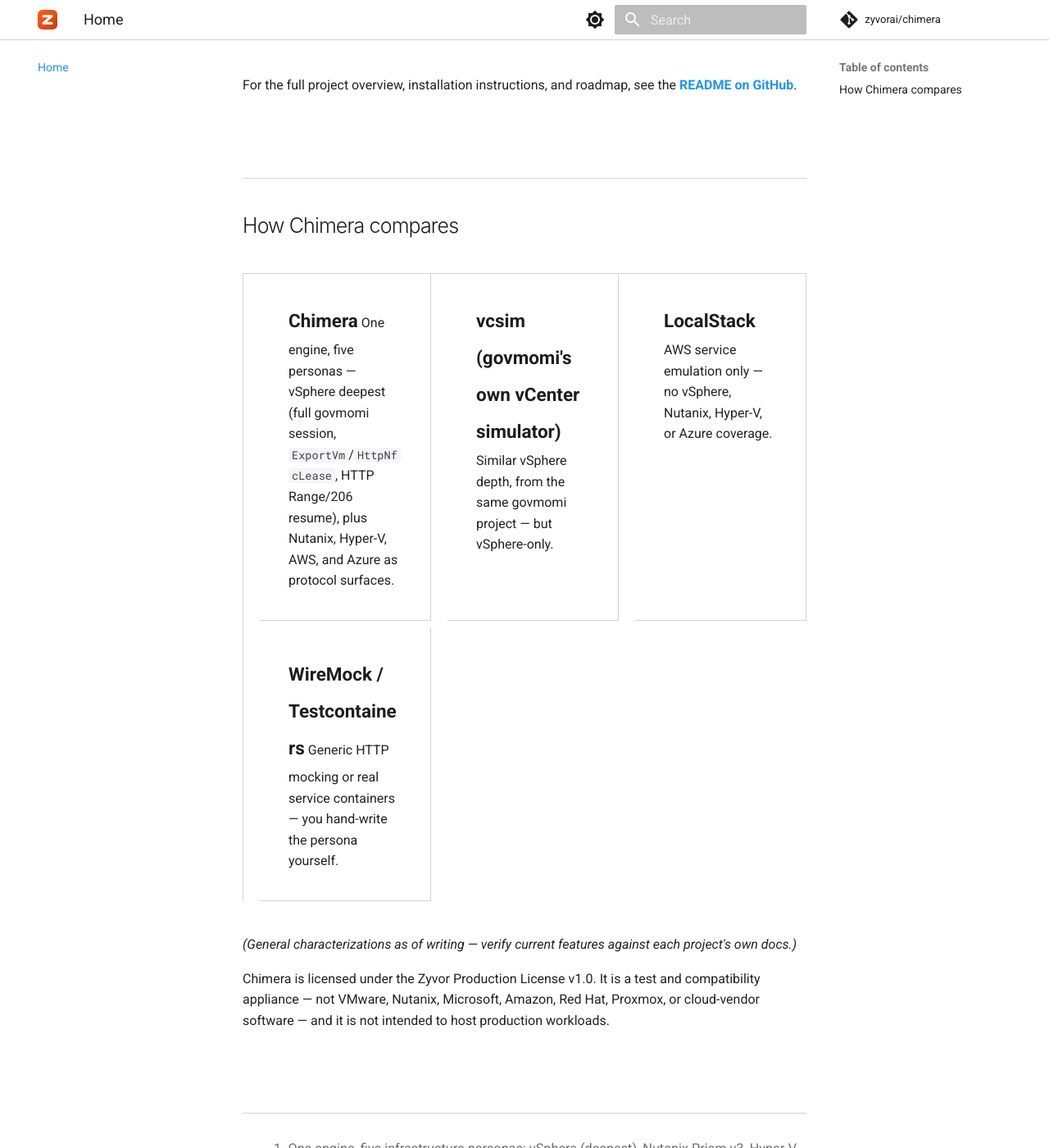
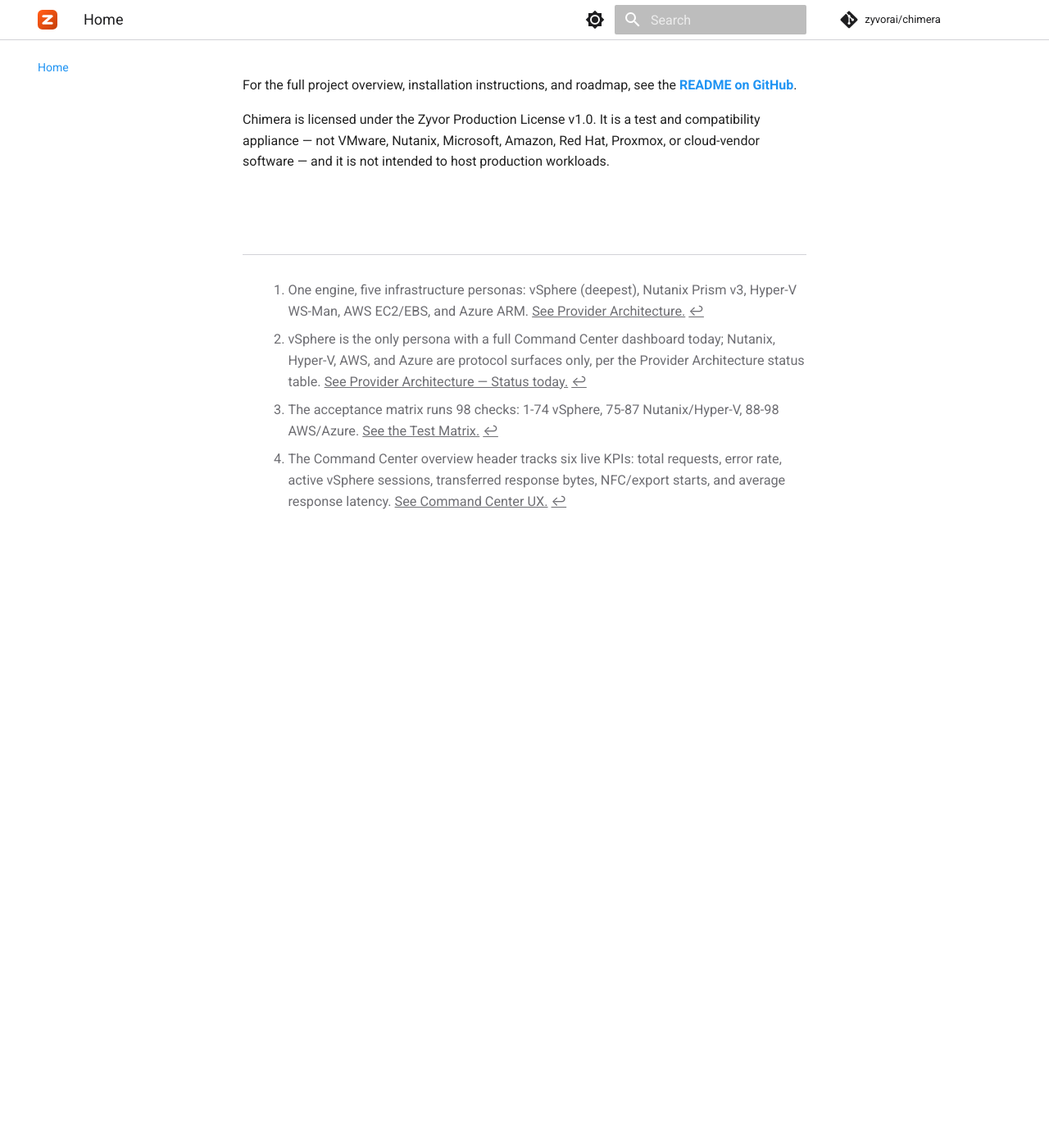
Before and after one commit to zyvorai/chimera, an MkDocs documentation site: the page built from docs/index.md, in a window 1280 px wide and 1400 px high, scrolled down 2222 px. Shown: the whole window at 82% size. Built offline with MkDocs 1.6.1 and Material for MkDocs 9.7.7, drawn with Linux system fonts in a browser that asks for light colours; comment, search, counter and statistics services are not loaded; after the commit the page ends 3027 px from its top, so only the background shows below that.

Commit message:
docs: remove competitor content and stale license wording
Co-Authored-By: Claude Sonnet 5.5 <noreply@anthropic.com>

```diff
--- a/docs/client-presentations/01-executive-overview.html
+++ b/docs/client-presentations/01-executive-overview.html
@@ -9,5 +9,5 @@ body{font-family:'Segoe UI',system-ui,sans-serif}
 h2{font-size:1.8em;margin-bottom:.6em;color:#a78bfa}ul{margin:1em 0 0 1.4em}li{margin-bottom:.5em}
 </style></head><body>
 <div class="cover"><h1>Chi<span>mera</span></h1><h2>Infrastructure simulation for migration tests</h2><p style="opacity:.7;margin-top:1.5em">zyvor.dev · Zyvor AI Platform Suite</p></div>
-<div class="page"><h2>Executive overview</h2><ul><li>vSphere persona for govmomi / Transiva (Command Center + NFC)</li><li>Nutanix, Hyper-V, AWS EC2/EBS, and Azure ARM protocol personas</li><li>OVF + ExportVm + NFC leases</li><li>Command Center at /__chimera/</li><li>Apache-2.0</li></ul></div>
+<div class="page"><h2>Executive overview</h2><ul><li>vSphere persona for govmomi / Transiva (Command Center + NFC)</li><li>Nutanix, Hyper-V, AWS EC2/EBS, and Azure ARM protocol personas</li><li>OVF + ExportVm + NFC leases</li><li>Command Center at /__chimera/</li><li>Zyvor Production License v1.0</li></ul></div>
 </body></html>
--- a/docs/index.md
+++ b/docs/index.md
@@ -34,23 +34,6 @@ footnotes:
 For the full project overview, installation instructions, and roadmap, see
 the **[README on GitHub](https://github.com/zyvorai/chimera)**.
 
-## How Chimera compares
-
-<div class="compare-cards" markdown="1">
-
-- **Chimera**
-  One engine, five personas — vSphere deepest (full govmomi session, `ExportVm`/`HttpNfcLease`, HTTP Range/206 resume), plus Nutanix, Hyper-V, AWS, and Azure as protocol surfaces.
-- **vcsim (govmomi's own vCenter simulator)**
-  Similar vSphere depth, from the same govmomi project — but vSphere-only.
-- **LocalStack**
-  AWS service emulation only — no vSphere, Nutanix, Hyper-V, or Azure coverage.
-- **WireMock / Testcontainers**
-  Generic HTTP mocking or real service containers — you hand-write the persona yourself.
-
-</div>
-
-*(General characterizations as of writing — verify current features against each project's own docs.)*
-
 Chimera is licensed under the Zyvor Production License v1.0. It is a test and compatibility appliance —
 not VMware, Nutanix, Microsoft, Amazon, Red Hat, Proxmox, or cloud-vendor
 software — and it is not intended to host production workloads.
--- a/docs/user/README.md
+++ b/docs/user/README.md
@@ -27,7 +27,6 @@ node scripts/user-docs/build-user-pdfs.mjs
 
 Output lands in [`pdf/`](pdf/):
 
-- `Chimera-User-README.pdf`
 - `Chimera-Getting-Started.pdf`
 - `Chimera-Page-by-Page.pdf`
 - `Chimera-Admin-Basics.pdf`
--- a/docs/user/pdf/Chimera-User-README.html
+++ b/docs/user/pdf/Chimera-User-README.html
@@ -66,7 +66,6 @@ hr{border:none;border-top:1px solid #e5e7eb;margin:1.2em 0}
 </code></pre>
 <p>Output lands in <a href="pdf/"><code>pdf/</code></a>:</p>
 <ul>
-<li><code>Chimera-User-README.pdf</code></li>
 <li><code>Chimera-Getting-Started.pdf</code></li>
 <li><code>Chimera-Page-by-Page.pdf</code></li>
 <li><code>Chimera-Admin-Basics.pdf</code></li>
```
Also changed, not shown: README.md (+4 -31 lines), docs/user/pdf/PDF_INDEX.md (+0 -1 lines), docs/ux/readme-vs.html (deleted, +0 -51 lines), docs/ux/readme-vs.jpg (deleted), 4 other files.
